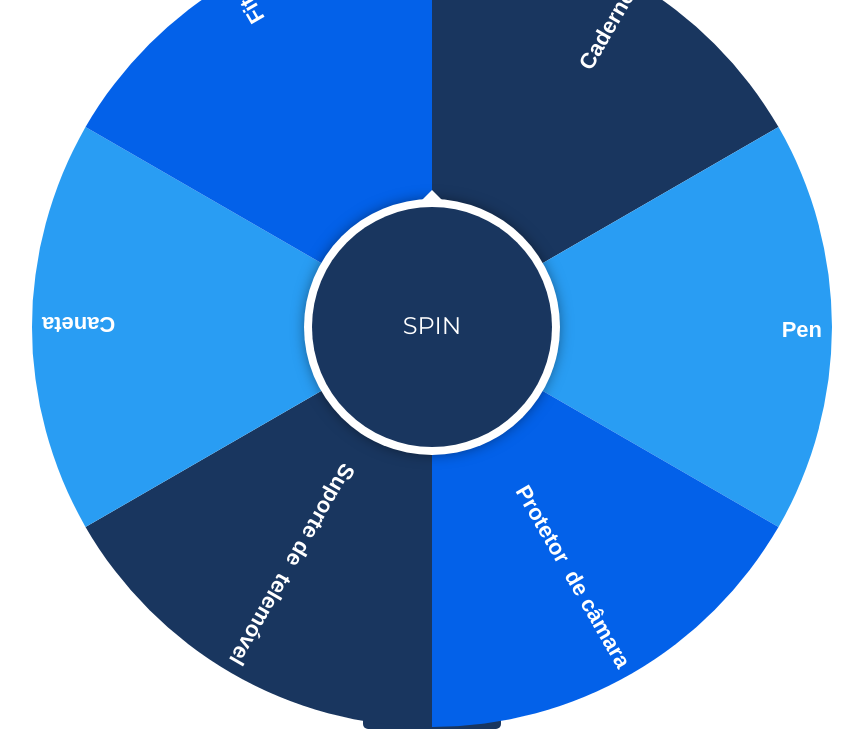
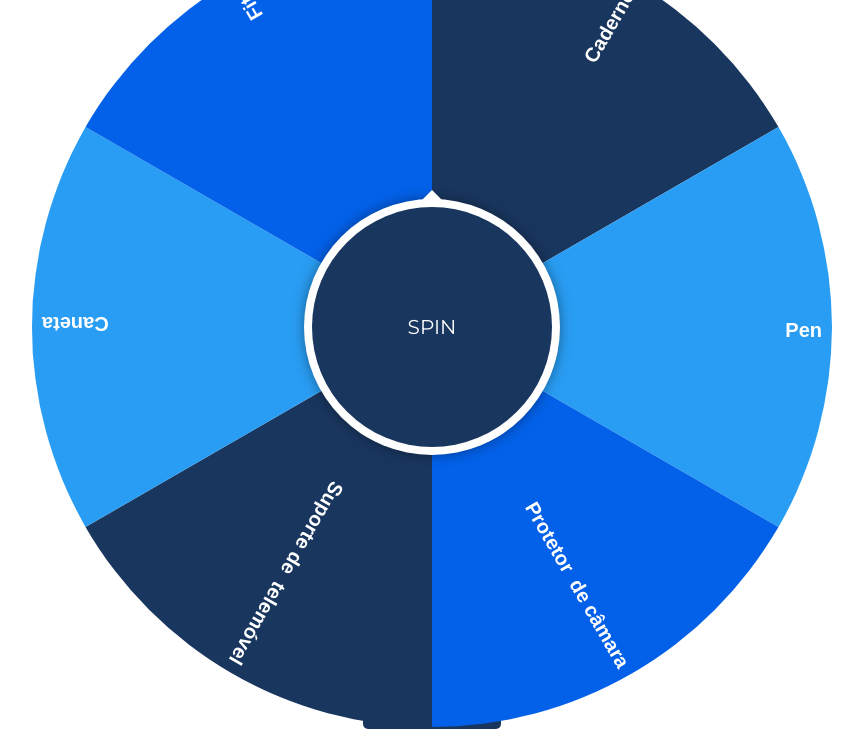
Before and after one commit to xbeatriz/spin-the-wheel, a plain HTML site: page index.html in a window 1280 px wide. Shown: the part 71-800 px from the top of the page, without its empty margins (208-1071 px from the left). Drawn offline with Linux system fonts and the light colour scheme.

Commit message:
tamanho letra

```diff
--- a/index.js
+++ b/index.js
@@ -57,7 +57,7 @@ function drawSector(sector, i) {
   ctx.rotate(ang + arc / 2);
   ctx.textAlign = "right";
   ctx.fillStyle = sector.text;
-  ctx.font = "bold 22px 'Montserrat', sans-serif";
+  ctx.font = "bold 20px 'Montserrat', sans-serif";
   ctx.fillText(sector.label, rad - 10, 10);
   //
 
--- a/styles.css
+++ b/styles.css
@@ -34,7 +34,7 @@ h1 {
 }
 
 #spin {
-  font: 24px/1.2 "Montserrat", sans-serif;
+  font: 20px "Montserrat", sans-serif;
   user-select: none;
   cursor: pointer;
   display: flex;
```
